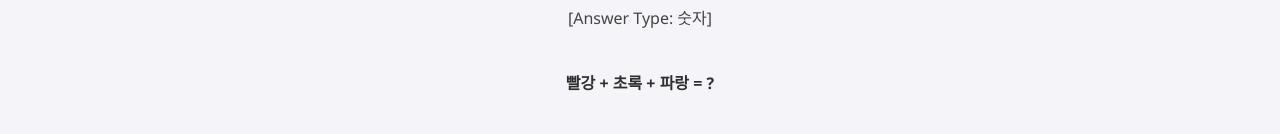
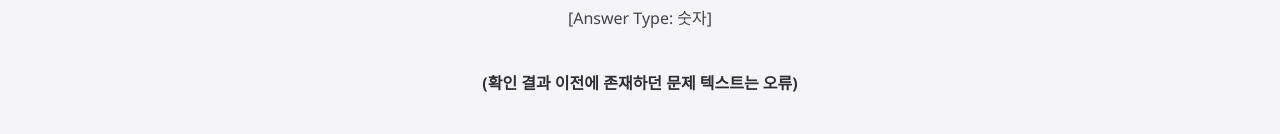
Before and after one commit to Aeikx/room-escape-front, a React (Vite) app: page /start13 in a window 1280 px wide. Shown: the part 777-911 px from the top of the page. Built offline with nearby package versions, Linux system fonts and the light colour scheme; no server answers.

Commit message:
last 2.0

```diff
--- a/src/pages/start/start13/Start13.jsx
+++ b/src/pages/start/start13/Start13.jsx
@@ -1,5 +1,6 @@
 import React from "react";
 import "../start1/Start1.css";
+import { color } from "framer-motion";
 
 function Start13() {
   return (
@@ -29,7 +30,7 @@ function Start13() {
         </h4>
       </div>
       <p className="answer-type">[Answer Type: 숫자]</p>
-      <h4>빨강 + 초록 + 파랑 = ?</h4>
+      <h4>(확인 결과 이전에 존재하던 문제 텍스트는 오류)</h4>
       <div className="answer-section">
         <input type="text" placeholder="답 입력" id="ans" />
         <button
```
